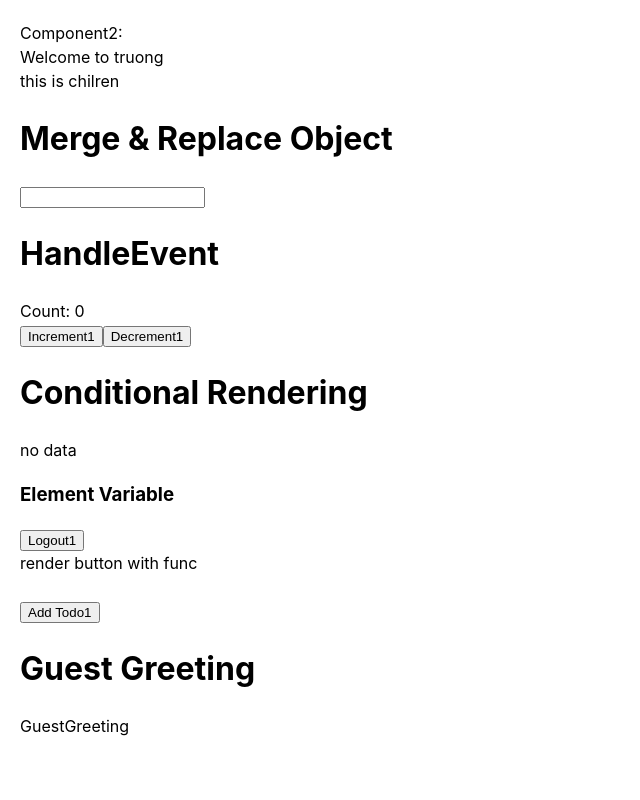
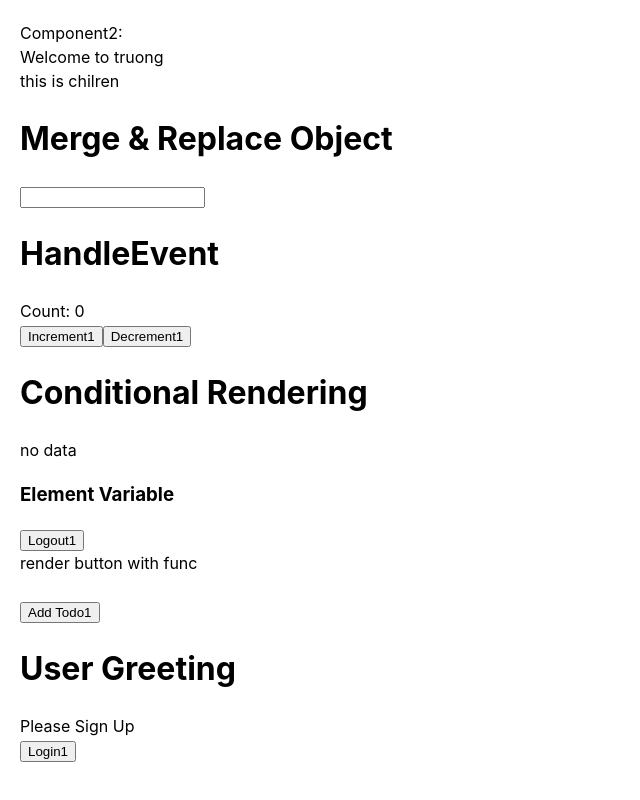
Before and after one commit to vietmit37/tony-react, a React (Vite) app: page / in a window 1280 px wide. Shown: the part 1024-1824 px from the top of the page, without its empty margins (0-640 px from the left). Built offline with nearby package versions, Linux system fonts and the light colour scheme.

Commit message:
Conditonal

```diff
--- a/src/App.jsx
+++ b/src/App.jsx
@@ -1,16 +1,19 @@
-
 // pages
-import ReactJSX from './pages/ReactJSX';
-import StatefulComponent from './pages/StatefulComponent';
-import ComposeComponent from './pages/ComposeComponent';
-import State from './pages/State';
-import UpdateObject from './pages/UpdateObject';
-import HandleEvent from './pages/HandleEvent';
-import ConditionalRendering from './pages/ConditionalRendering';
-import GuestGreeting from './pages/GuestGreeting';
-import Props from './pages/Props';
+import ReactJSX from "./pages/ReactJSX";
+import StatefulComponent from "./pages/StatefulComponent";
+import ComposeComponent from "./pages/ComposeComponent";
+import State from "./pages/State";
+import UpdateObject from "./pages/UpdateObject";
+import HandleEvent from "./pages/HandleEvent";
+import ConditionalRendering from "./pages/ConditionalRendering";
+import GuestGreeting from "./pages/GuestGreeting";
+import Props from "./pages/Props";
+import UserGreeting from "./pages/UserGreeting";
+import { useState } from "react";
 
 function App() {
+  const [show, setShow] = useState(false);
+
   return (
     <>
       <h1>React JSX</h1>
@@ -18,7 +21,6 @@ function App() {
 
       <h1>StafulComponent</h1>
       <StatefulComponent />
-
 
       <h1>Compose Component</h1>
       <ComposeComponent />
@@ -37,16 +39,25 @@ function App() {
 
       <h1>Conditional Rendering</h1>
       <ConditionalRendering />
+      {show ? (
+        <>
+          <h1>Guest Greeting</h1>
+          <GuestGreeting setShow={setShow} />
+        </>
+      ) : (
+        <>
+          <h1>User Greeting</h1>
+          <UserGreeting setShow={setShow} />
+        </>
+      )}
 
-      <h1>Guest Greeting</h1>
-      <GuestGreeting />
       <br />
       <br />
       <br />
       <br />
       <br />
     </>
-  )
+  );
 }
 
-export default App
+export default App;
--- /dev/null
+++ b/src/components/Typography.jsx
@@ -0,0 +1,10 @@
+import React from "react";
+
+const Typography = ({ content = "deafault content" }) => {
+  return (
+    <>
+      <div>{content}</div>
+    </>
+  );
+};
+export default Typography;
--- a/src/pages/ConditionalRendering.jsx
+++ b/src/pages/ConditionalRendering.jsx
@@ -1,64 +1,54 @@
-import React from 'react'
+import React from "react";
 
-import Button from '../components/Button';
+import Button from "../components/Button";
 
 function LoginButton() {
-  return (
-    <Button
-      text="Login"
-    />
-  )
+  return <Button text="Login" />;
 }
 
 function LogoutButton() {
-  return (
-    <Button
-      text="Logout"
-    />
-  )
+  return <Button text="Logout" />;
 }
 
 function ConditionalRendering() {
   const [todos, setTodos] = React.useState([]);
-  let renderButton =  <LogoutButton />; // initial value
 
-  if(todos.length > 0) {
-    renderButton = <LoginButton />
+  let renderButton = <LogoutButton />; // initial value
+
+  if (todos.length > 0) {
+    renderButton = <LoginButton />;
   }
 
   function renderButtonFnc() {
-    return <div>render button with func</div>
+    return <div>render button with func</div>;
   }
 
   function handleAddTodo() {
     const item = {
       id: Date.now(),
-      title: 'Learn javascript'
-    }
-    setTodos(prevState => {
+      title: "Learn javascript",
+    };
+    setTodos((prevState) => {
       return [...prevState, item]; // push item into array
-    })
+    });
   }
 
-  console.log('Conditional Rendering: ', todos)
+  console.log("Conditional Rendering: ", todos);
 
   return (
     <div>
       {todos.length > 0 && <div>has data</div>}
 
-      {todos.length > 0 ? 'has data' : 'no data'}
+      {todos.length > 0 ? "has data" : "no data"}
 
       <h3>Element Variable</h3>
       {renderButton}
       {renderButtonFnc()}
 
       <br />
-      <Button
-        text="Add Todo"
-        handleClick={handleAddTodo}
-      />
+      <Button text="Add Todo" handleClick={handleAddTodo} />
     </div>
-  )
+  );
 }
 
-export default ConditionalRendering
+export default ConditionalRendering;
--- a/src/pages/GuestGreeting.jsx
+++ b/src/pages/GuestGreeting.jsx
@@ -1,9 +1,15 @@
-import React from 'react'
+import React from "react";
+import Typography from "../components/Typography";
+import Button from "../components/Button";
 
-function GuestGreeting() {
+function GuestGreeting({ setShow }) {
+  const onShow = () => setShow(false);
   return (
-    <div>GuestGreeting</div>
-  )
+    <div>
+      <Typography content="Welcome to Tung" />
+      <Button text="Logout" handleClick={onShow} />
+    </div>
+  );
 }
 
-export default GuestGreeting
+export default GuestGreeting;
--- /dev/null
+++ b/src/pages/UserGreeting.jsx
@@ -0,0 +1,15 @@
+import React, { useState } from "react";
+import Typography from "../components/Typography";
+import Button from "../components/Button";
+
+const UserGreeting = ({ setShow }) => {
+  const onShow = () => setShow(true);
+  return (
+    <div>
+      <Typography content="Please Sign Up" />
+      <Button text="Login" handleClick={onShow} />
+    </div>
+  );
+};
+
+export default UserGreeting;
```
Also changed, not shown: src/components/Avatar.jsx (added, +11 -0 lines).
